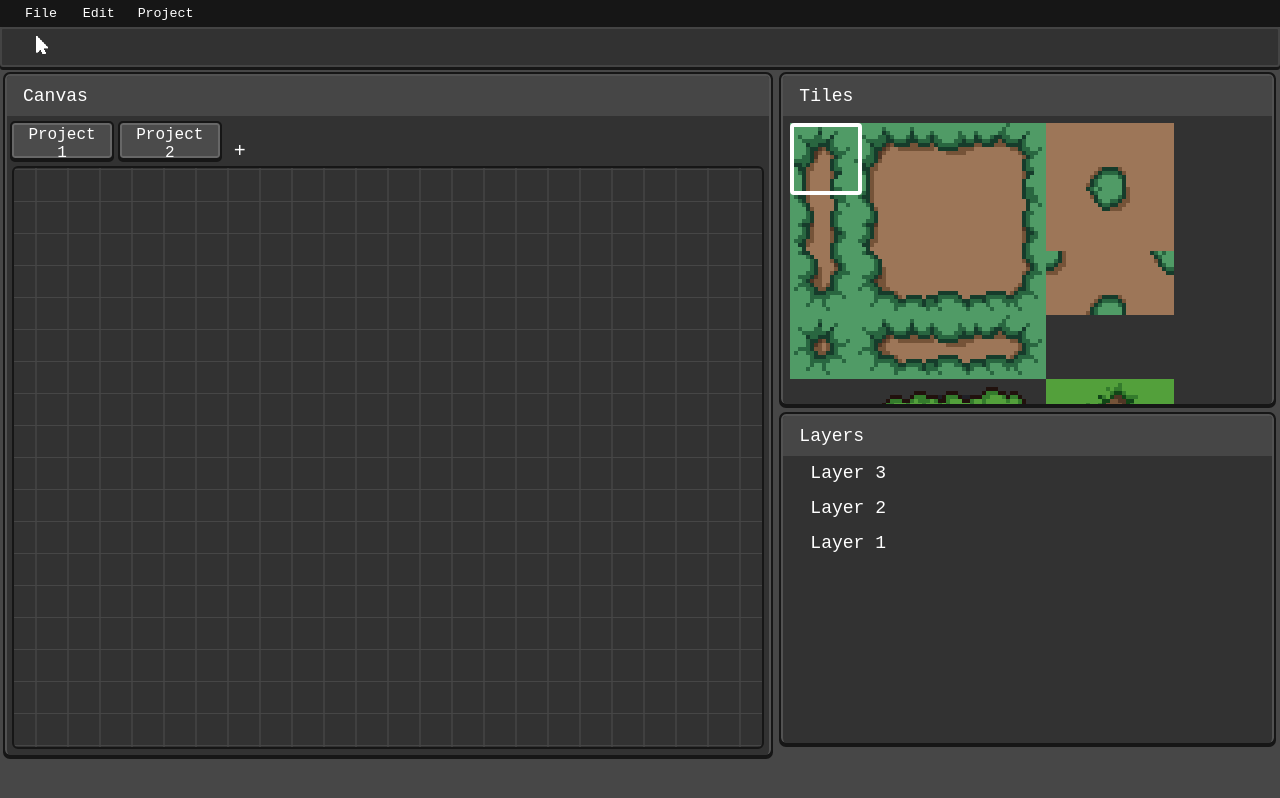
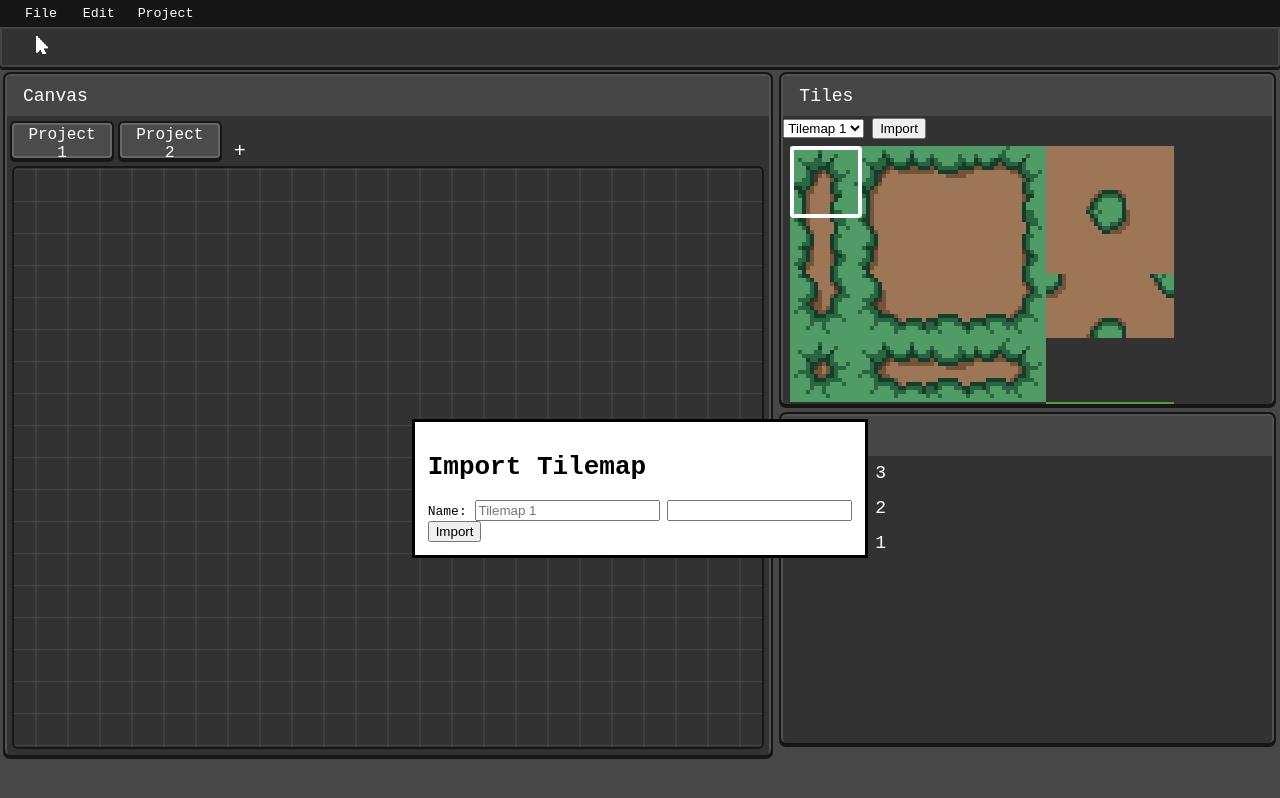
Before and after one commit to r0xly/asteroid, a plain HTML site: page index.html in a window 1280 px wide. Drawn offline with Linux system fonts and the light colour scheme.

Commit message:
starting to work on importing tilemaps

```diff
--- a/index.html
+++ b/index.html
@@ -8,6 +8,7 @@
     <script src="index.js" type="module" defer></script>
 </head>
 <body>
+
     <div class="header">
         <button>File</button>
         <button>Edit</button>
@@ -30,6 +31,11 @@
         <div class="side-bar">
             <div class="window">
                 <div class="window-header">Tiles</div>
+
+                <select name="Tile" size="1">
+                    <option value="Tilemap 1">Tilemap 1</option>
+                </select>
+                <button>Import </button>
                 <div class="window-container" id="spritesheet">
                     <div class="sprite-selector" id="sprite-selector"></div>
                     <img src="./plains.png" id="image" style="image-rendering: pixelated; width: 384px; user-select: none; pointer-events: none;">
@@ -45,6 +51,20 @@
                 </div>
             </div>
         </div>
+
+        <dialog open>
+            <form method="dialog">
+                <h1>Import Tilemap</h1>
+
+                <label for="tilemal-name">Name:</label>
+                <input type="text" id="tilemap-name" name="tilemal-name" required minlength="4" maxlength="16" placeholder="Tilemap 1"/>
+                <input type="number"/>
+                <br>
+                <button>Import</button>
+
+            </form>
+        </dialog>
+
     </div>
 </body>
 </html>
--- a/style.css
+++ b/style.css
@@ -167,3 +167,8 @@ canvas {
     padding-left: 20px;
     box-sizing: border-box;
 }
+
+
+dialog {
+    top: 50%;
+}
--- a/tile-map-editor/tool/implementations/brush-tool.js
+++ b/tile-map-editor/tool/implementations/brush-tool.js
@@ -16,7 +16,7 @@ const onMouseUp = tileId => {
 }
 
 const onMouseMove = tileId => {
-    if (brushActive && previousTile)
+    if (brushActive && previousTile !== undefined)
         drawLine(previousTile, tileId, selectedSpriteId);
 
     previousTile = tileId;
--- a/tile-map-editor/tool/implementations/circle-tool.js
+++ b/tile-map-editor/tool/implementations/circle-tool.js
@@ -24,12 +24,10 @@ const isPointInsidecirlce = (center, point, diameter) => {
 export const drawCircle = (centerPoint, endPoint, tileType, layer) => {
     const radius = centerPoint.sub(endPoint).magnitude;
 
+    const bottom = Math.floor(centerPoint.y + radius);
+    const right = Math.floor(centerPoint.x + radius);
+    const left = Math.ceil(centerPoint.x - radius);
     const top = Math.ceil(centerPoint.y - radius);
-    const bottom = Math.floor(centerPoint.y + radius);
-    const left = Math.ceil(centerPoint.x - radius);
-    const right = Math.floor(centerPoint.x + radius);
-
-
 
     for (let y = top; y <= bottom; y++)
         for (let x = left; x <= right; x++)
--- a/tile-map-editor/tool/implementations/line-tool.js
+++ b/tile-map-editor/tool/implementations/line-tool.js
@@ -31,6 +31,7 @@ export const drawLine = (startPoint, endPoint, tileType, layer) => {
             break;
 
         const e2 = 2 * err;
+
         if (e2 > -dy) { err -= dy; x0 += sx; }
         if (e2 < dx) { err += dx; y0 += sy; }
     }
--- a/tile-map-editor/tool/tool-builder.js
+++ b/tile-map-editor/tool/tool-builder.js
@@ -21,9 +21,9 @@ export const toolNameMap = new Map();
  * Creates a tool object and binds it to a key
  * @param { string } name - The tool's name
  * @param { string } keybind - The tool's keybind (must be unique)
- * @param { ToolEvent = } onMouseDown - Runs when the mouse button is down while the tool is active
- * @param { ToolEvent = } onMouseUp - Runs when the mouse button is up and the tool is active
- * @param { ToolEvent = } onMouseMove - Runs when the mouse moves while the tool is active
+ * @param { ToolEvent = } onMouseDown - Runs when the mouse button is pressed down if the tool is active
+ * @param { ToolEvent = } onMouseUp - Runs when the mouse button is let go if the and tool if active
+ * @param { ToolEvent = } onMouseMove - Runs while the mouse is moving and tool is active
  * @returns { Tool }
  */
 export const createTool = (name, keybind, onMouseDown, onMouseUp, onMouseMove) => {
```
